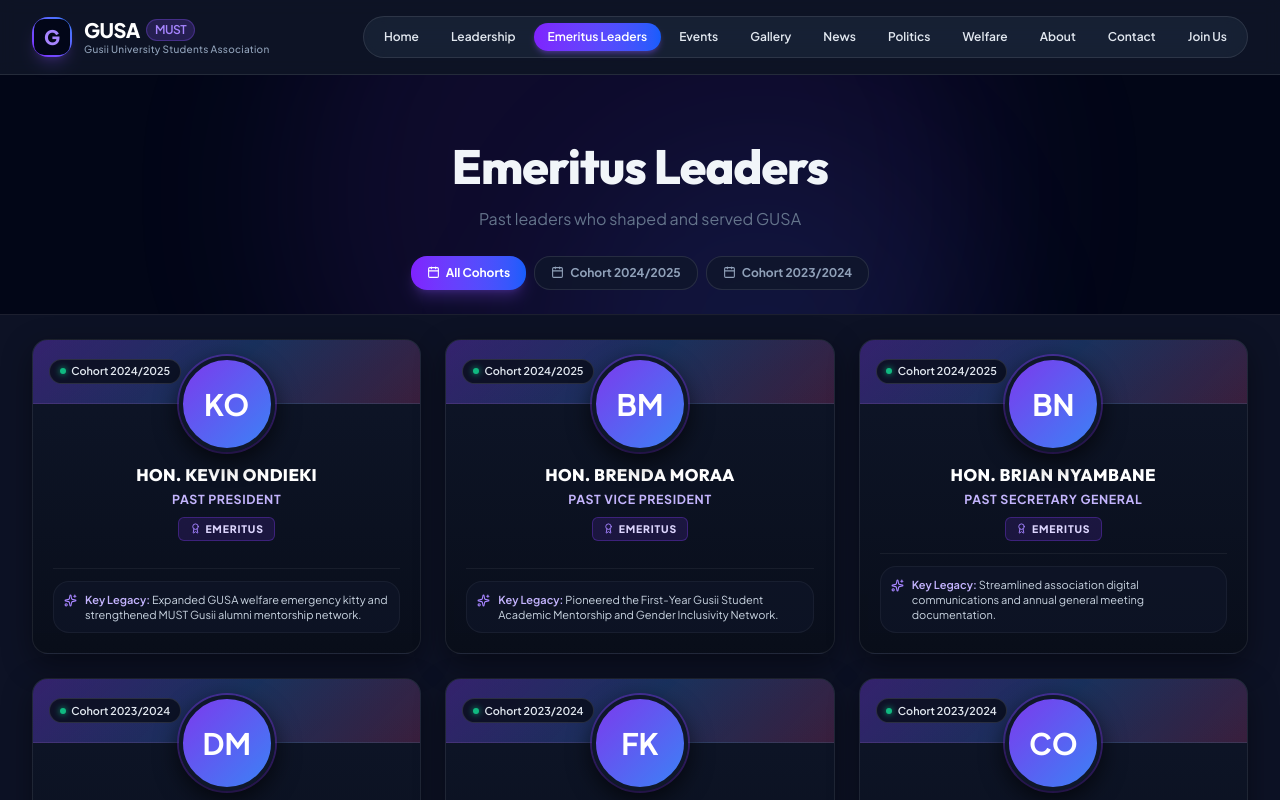
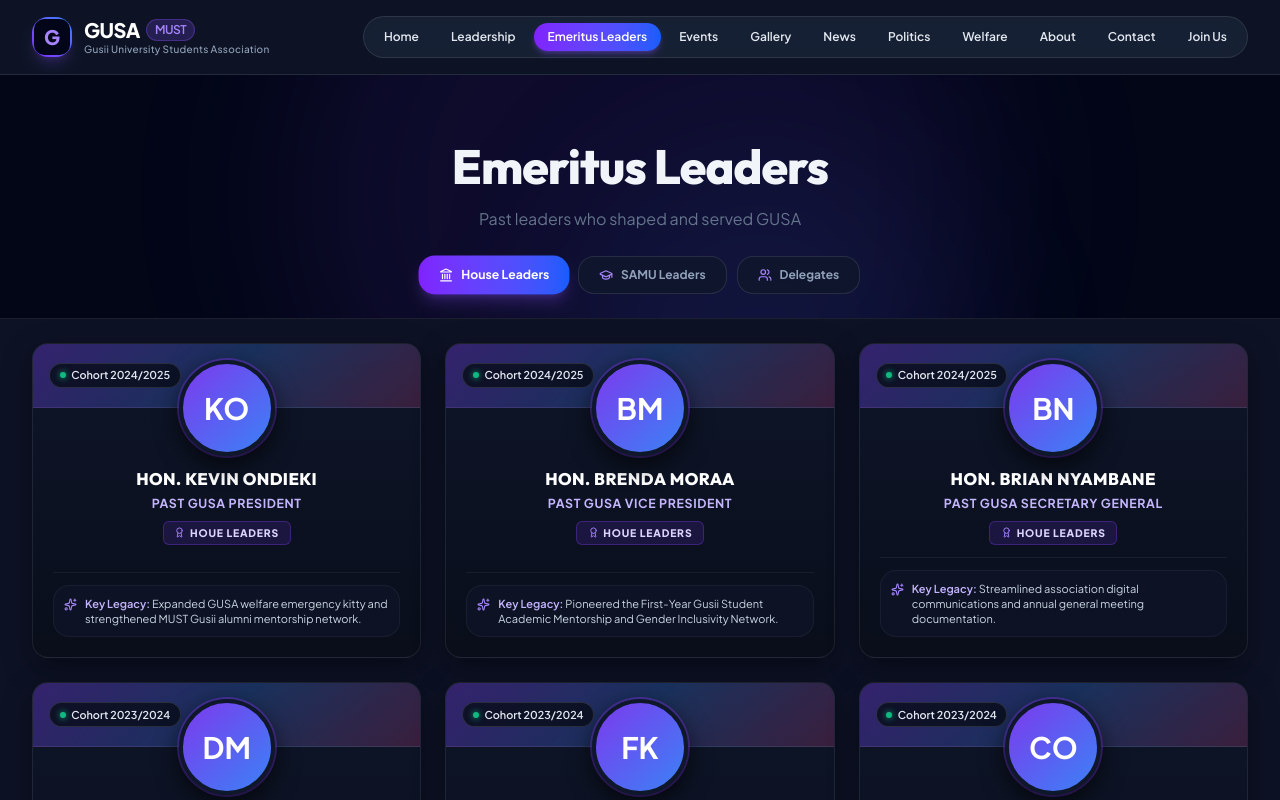
Before and after one commit to Omwenga75/gusa, a Next.js app: page /emeritus in a window 1280 px wide. Shown: the top 800 px of the page. Built offline with nearby package versions, Linux system fonts and the light colour scheme.

Commit message:
feat(emeritus): update category filters to House Leaders, SAMU Leaders, and Delegates

```diff
--- a/src/app/emeritus/page.tsx
+++ b/src/app/emeritus/page.tsx
@@ -2,77 +2,192 @@
 
 import React, { useState } from 'react'
 import { PublicLayout } from '@/components/layout/PublicLayout'
-import { Award, Calendar, Sparkles } from 'lucide-react'
+import { Award, Landmark, GraduationCap, Users, Sparkles } from 'lucide-react'
+
+type LeaderCategory = 'House Leaders' | 'SAMU Leaders' | 'Delegates'
 
 interface EmeritusLeader {
   id: string
   name: string
   position: string
   term: string
+  category: LeaderCategory
   image?: string | null
   avatarInitials: string
   achievement?: string
 }
 
 const EMERITUS_LEADERS: EmeritusLeader[] = [
+  // ── 1. House Leaders ───────────────────────────────────────────────
   {
-    id: '1',
+    id: 'h1',
     name: 'Hon. Kevin Ondieki',
-    position: 'Past President',
+    position: 'Past GUSA President',
     term: '2024/2025',
+    category: 'House Leaders',
     avatarInitials: 'KO',
     achievement: 'Expanded GUSA welfare emergency kitty and strengthened MUST Gusii alumni mentorship network.'
   },
   {
-    id: '2',
+    id: 'h2',
     name: 'Hon. Brenda Moraa',
-    position: 'Past Vice President',
+    position: 'Past GUSA Vice President',
     term: '2024/2025',
+    category: 'House Leaders',
     avatarInitials: 'BM',
     achievement: 'Pioneered the First-Year Gusii Student Academic Mentorship and Gender Inclusivity Network.'
   },
   {
-    id: '3',
+    id: 'h3',
     name: 'Hon. Brian Nyambane',
-    position: 'Past Secretary General',
+    position: 'Past GUSA Secretary General',
     term: '2024/2025',
+    category: 'House Leaders',
     avatarInitials: 'BN',
     achievement: 'Streamlined association digital communications and annual general meeting documentation.'
   },
   {
-    id: '4',
+    id: 'h4',
     name: 'Hon. Denis Mogaka',
-    position: 'Past President',
+    position: 'Past GUSA President',
     term: '2023/2024',
+    category: 'House Leaders',
     avatarInitials: 'DM',
     achievement: 'Organized the largest MUST Gusii Cultural Night and university-wide inter-county sports games.'
   },
   {
-    id: '5',
+    id: 'h5',
     name: 'Hon. Faith Kerubo',
-    position: 'Past Treasurer',
+    position: 'Past GUSA Treasurer',
     term: '2023/2024',
+    category: 'House Leaders',
     avatarInitials: 'FK',
     achievement: 'Maintained 100% financial audit compliance and timely bursary welfare disbursements.'
   },
   {
-    id: '6',
+    id: 'h6',
     name: 'Hon. Collins Omari',
-    position: 'Past Organizing Secretary',
+    position: 'Past GUSA Organizing Secretary',
     term: '2023/2024',
+    category: 'House Leaders',
     avatarInitials: 'CO',
     achievement: 'Coordinated educational symposiums and the Mt. Kenya region Gusii student leadership summit.'
+  },
+
+  // ── 2. SAMU Leaders ────────────────────────────────────────────────
+  {
+    id: 's1',
+    name: 'Hon. Joshua Omwamba',
+    position: 'Past SAMU Chairperson / President',
+    term: '2024/2025',
+    category: 'SAMU Leaders',
+    avatarInitials: 'JO',
+    achievement: 'Championed university-wide student comrade rights, campus security lighting, and Wi-Fi coverage.'
+  },
+  {
+    id: 's2',
+    name: 'Hon. Sylvia Kemunto',
+    position: 'Past SAMU Vice Chairperson',
+    term: '2024/2025',
+    category: 'SAMU Leaders',
+    avatarInitials: 'SK',
+    achievement: 'Spearheaded students health advocacy, mental health awareness, and hostel sanitization programs.'
+  },
+  {
+    id: 's3',
+    name: 'Hon. Geoffrey Nyachieo',
+    position: 'Past SAMU Secretary General',
+    term: '2023/2024',
+    category: 'SAMU Leaders',
+    avatarInitials: 'GN',
+    achievement: 'Facilitated prompt university senate representations and student disciplinary appeals.'
+  },
+  {
+    id: 's4',
+    name: 'Hon. Damaris Kwamboka',
+    position: 'Past SAMU Academic Secretary',
+    term: '2023/2024',
+    category: 'SAMU Leaders',
+    avatarInitials: 'DK',
+    achievement: 'Introduced 24/7 exam revision resource vaults and peer-to-peer supplementary study groups.'
+  },
+  {
+    id: 's5',
+    name: 'Hon. Victor Makori',
+    position: 'Past SAMU Sports & Entertainment Director',
+    term: '2023/2024',
+    category: 'SAMU Leaders',
+    avatarInitials: 'VM',
+    achievement: 'Revamped the MUST Annual Comrades Gala and inter-faculty championship leagues.'
+  },
+
+  // ── 3. Delegates ───────────────────────────────────────────────────
+  {
+    id: 'd1',
+    name: 'Hon. Brian Mokaya',
+    position: 'Past SCI Delegate (Computing & Informatics)',
+    term: '2024/2025',
+    category: 'Delegates',
+    avatarInitials: 'BM',
+    achievement: 'Advocated for computer lab software licenses and university hackathon funding for tech students.'
+  },
+  {
+    id: 'd2',
+    name: 'Hon. Cynthia Nyaboke',
+    position: 'Past SBE Delegate (Business & Economics)',
+    term: '2024/2025',
+    category: 'Delegates',
+    avatarInitials: 'CN',
+    achievement: 'Organized career placement workshops and entrepreneurship incubators for commerce students.'
+  },
+  {
+    id: 'd3',
+    name: 'Hon. Erick Mose',
+    position: 'Past SEA Delegate (Engineering & Architecture)',
+    term: '2024/2025',
+    category: 'Delegates',
+    avatarInitials: 'EM',
+    achievement: 'Secured workshop equipment upgrades and engineering industrial attachment sponsorships.'
+  },
+  {
+    id: 'd4',
+    name: 'Hon. Ruth Bosibori',
+    position: 'Past SHS Delegate (Health Sciences)',
+    term: '2023/2024',
+    category: 'Delegates',
+    avatarInitials: 'RB',
+    achievement: 'Spearheaded clinical rotation transport logistics and medical student community outreach camps.'
+  },
+  {
+    id: 'd5',
+    name: 'Hon. Jared Onduso',
+    position: 'Past SAFS Delegate (Agriculture & Food Science)',
+    term: '2023/2024',
+    category: 'Delegates',
+    avatarInitials: 'JO',
+    achievement: 'Initiated modern greenhouse farm research programs and agribusiness value-addition seminars.'
+  },
+  {
+    id: 'd6',
+    name: 'Hon. Lilian Kwamboka',
+    position: 'Past SED Delegate (Education)',
+    term: '2023/2024',
+    category: 'Delegates',
+    avatarInitials: 'LK',
+    achievement: 'Coordinated teaching practice orientation workshops and student-teacher placement facilitation.'
   }
 ]
 
+const CATEGORIES: { label: LeaderCategory; icon: any }[] = [
+  { label: 'House Leaders', icon: Landmark },
+  { label: 'SAMU Leaders', icon: GraduationCap },
+  { label: 'Delegates', icon: Users },
+]
+
 export default function EmeritusLeadersPage() {
-  const [selectedTerm, setSelectedTerm] = useState<string>('ALL')
+  const [selectedCategory, setSelectedCategory] = useState<LeaderCategory>('House Leaders')
 
-  const terms = ['ALL', '2024/2025', '2023/2024']
-
-  const filteredLeaders = selectedTerm === 'ALL'
-    ? EMERITUS_LEADERS
-    : EMERITUS_LEADERS.filter(l => l.term === selectedTerm)
+  const filteredLeaders = EMERITUS_LEADERS.filter(l => l.category === selectedCategory)
 
   return (
     <PublicLayout>
@@ -96,20 +211,21 @@ export default function EmeritusLeadersPage() {
               Past leaders who shaped and served GUSA
             </p>
 
-            {/* Term Filter Pills */}
-            <div className="mt-6 flex flex-wrap justify-center gap-2">
-              {terms.map((term) => (
+            {/* 3 Category Filter Buttons: House Leaders, SAMU Leaders, Delegates */}
+            <div className="mt-6 flex flex-wrap justify-center gap-2.5">
+              {CATEGORIES.map(({ label, icon: Icon }) => (
                 <button
-                  key={term}
-                  onClick={() => setSelectedTerm(term)}
-                  className={`px-4 py-2 rounded-xl text-xs font-bold transition-all cursor-pointer flex items-center gap-1.5 ${
-                    selectedTerm === term
-                      ? 'bg-gradient-to-r from-violet-600 to-blue-600 text-white shadow-lg shadow-violet-500/25'
+                  key={label}
+                  type="button"
+                  onClick={() => setSelectedCategory(label)}
+                  className={`px-5 py-2.5 rounded-xl text-xs font-bold transition-all cursor-pointer flex items-center gap-2 ${
+                    selectedCategory === label
+                      ? 'bg-gradient-to-r from-violet-600 to-blue-600 text-white shadow-lg shadow-violet-500/25 scale-[1.02]'
                       : 'bg-slate-900/80 border border-white/10 text-slate-400 hover:text-white hover:border-violet-500/30'
                   }`}
                 >
-                  <Calendar size={13} />
-                  <span>{term === 'ALL' ? 'All Cohorts' : `Cohort ${term}`}</span>
+                  <Icon size={14} className={selectedCategory === label ? 'text-white' : 'text-violet-400'} />
+                  <span>{label}</span>
                 </button>
               ))}
             </div>
@@ -252,7 +368,7 @@ export default function EmeritusLeadersPage() {
                       }}
                     >
                       <Award size={11} className="text-violet-400" />
-                      EMERITUS
+                      {leader.category.toUpperCase().replace('S', '')}
                     </span>
                   </div>
 
```
